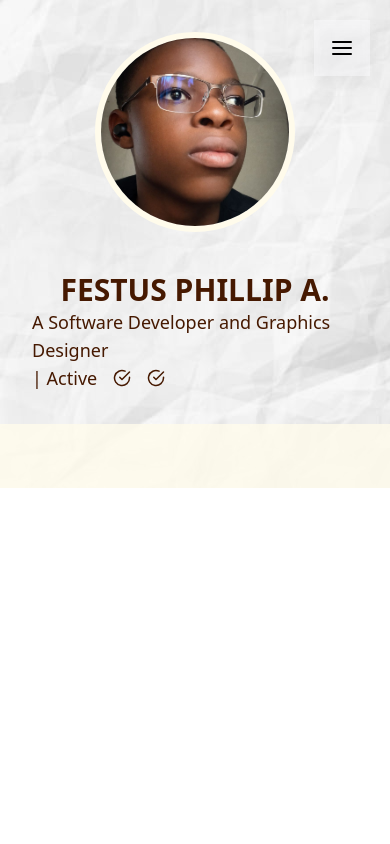
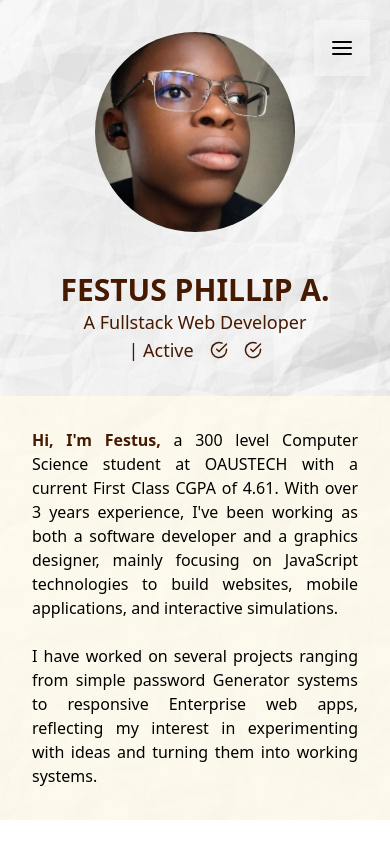
Before and after one commit to Festus-123/Festus-s-Portfolio, a Next.js app: page /about in a window 390 px wide. Built offline with nearby package versions, Linux system fonts and the light colour scheme.

Commit message:
quick mobile test new updates

```diff
--- a/components/contact-preview/Contact_Preview.tsx
+++ b/components/contact-preview/Contact_Preview.tsx
@@ -1,12 +1,20 @@
 "use client";
 import React from "react";
 import { FiSend } from "react-icons/fi";
+import {
+  Changa_One,
+} from "next/font/google";
+
+const changaOne = Changa_One({
+  weight: "400",
+  subsets: ["latin"],
+});
 
 const Contact_Preview = () => {
   return (
     <div className="bg-amber-50/40">
-      <div className="flex flex-col md:flex-row md:items-center gap-5 md:gap-10 lg:gap-15 p-2 md:p-8 lg:p-16">
-        <h1 className="text-7xl md:text-8xl lg:text-9xl font-extrabold text-amber-950 md:leading-40">
+      <div className="flex flex-col md:flex-row md:items-center gap-10 md:gap-20 lg:gap-30 p-2 md:p-8 lg:p-16">
+        <h1 className={`text-9xl md:text-9xl lg:text-9xl font-extrabold text-amber-950 md:leading-40 ${changaOne.className}`}>
           GET <br /> IN <br /> TOUCH
         </h1>
 
--- a/components/hero/Hero_page.tsx
+++ b/components/hero/Hero_page.tsx
@@ -48,7 +48,7 @@ const HeroPage = () => {
         style={{}}
       >
         <motion.img
-          src="/her-img.png"
+          src="/festus.jpg"
           alt="Hero"
           className="w-full h-full object-cover"
         />
@@ -80,12 +80,12 @@ const HeroPage = () => {
 
         <div className={`relative p-8 w-full mt-5 ${changaOne.className}`} >
           <motion.h2
-            className="text-2xl sm:text-5xl md:text-7xl lg:text-9xl font- leading-none md:leading-none text-[#300e0e] font-style"
+            className="text-9xl sm:text-9xl md:text-9xl lg:tex-9xl font- leading-none md:leading-none text-[#300e0e] font-style"
             initial="hidden"
             whileInView="visible"
             viewport={{ once: true }}
           >
-            FRONTEND <br /> DEVELOPER
+            FULLSTACK {' '} ENGINEER
           </motion.h2>
         </div>
 
--- a/components/main-sites/About_Me.tsx
+++ b/components/main-sites/About_Me.tsx
@@ -19,15 +19,18 @@ const About_Me = () => {
         <img
           src={"/festus.jpg"}
           alt="festus"
-          className="rounded-full w-50 h-50 border-6 border-amber-50 object-cover"
+          className="rounded-full w-50 h-50 object-cover"
         />
         <div className="flex flex-col items-center md:items-start">
           <h1 className="text-3xl md:text-6xl font-extrabold text-amber-950 text-center">
             FESTUS PHILLIP A.
           </h1>
-          <p className="text-amber-950 text-lg md:text-xl font-medium">
-            A Software Developer and Graphics Designer <br />
-            <span className="flex items-center gap-4">
+          <p className="text-amber-950 text-lg md:text-xl font-medium flex flex-col items-center md:items-start">
+            <span>
+            A Fullstack Web Developer
+            </span>
+
+            <span className="flex items-center gap-4 text-center">
               <span>| Active</span> <FiCheckCircle />
               <FiCheckCircle />
             </span>
@@ -35,7 +38,21 @@ const About_Me = () => {
         </div>
       </div>
 
-      <div className="bg-amber-50/80 w-full h-full p-8 md:p-16"></div>
+      <div className="bg-amber-50/80 w-full h-full p-8 md:p-16">
+          <p className="font-light text-justify">
+            <span className="font-bold text-amber-950">
+              Hi, I&apos;m Festus,
+            </span>{" "}
+            a 300 level Computer Science student at OAUSTECH with a current
+            First Class CGPA of 4.61. With over 3 years experience, I&apos;ve
+            been working as both a software developer and a graphics designer,
+            mainly focusing on JavaScript technologies to build websites, mobile
+            applications, and interactive simulations. <br /> <br />I have
+            worked on several projects ranging from simple password Generator
+            systems to responsive Enterprise web apps, reflecting my interest in
+            experimenting with ideas and turning them into working systems.
+          </p>
+      </div>
     </div>
   );
 };
--- a/components/main-sites/MainProjects.tsx
+++ b/components/main-sites/MainProjects.tsx
@@ -75,13 +75,6 @@ const Projects = () => {
       github_site: "https://github.com/Festus-123/Ciera-Fi",
       github: "/github.jpg",
     },
-    // {
-    //   name: "Movie Search",
-    //   video: "/movie-search.mp4",
-    //   site: "https://movie-search-app-six-lake.vercel.app/",
-    //   github_site: "https://github.com/Festus-123/Movie-search-app",
-    //   github: "/github.jpg",
-    // },
   ];
 
   return (
@@ -96,7 +89,7 @@ const Projects = () => {
       {/* PROJECT TITLE */}
       <motion.h1
         style={{ y: titleY }}
-        className="text-center font-extrabold text-4xl sm:text-6xl md:text-8xl text-amber-950 mb-5"
+        className="text-center font-extrabold text-6xl sm:text-8xl md:text-9xl text-amber-950 mb-5"
       >
         PROJECTS
       </motion.h1>
@@ -106,7 +99,7 @@ const Projects = () => {
         style={{ y: containerY }}
         className="bg-black/90 text-amber-50 z-10"
       >
-        <div className="w-full grid grid-cols-1 md:grid-cols-2 lg:grid-cols-3 gap-10 md:gap-20 p-6 md:p-12">
+        <div className="w-full grid grid-cols-1 md:grid-cols-2 lg:grid-cols-3 gap-40 md:gap-20 p-6 md:p-12">
           {links.map((item, index) => (
             <div key={index} className="flex flex-col gap-4 items-center">
 
```
